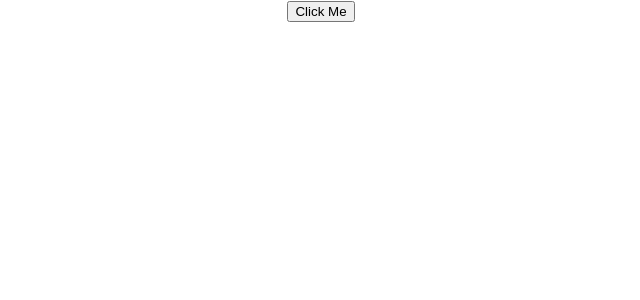
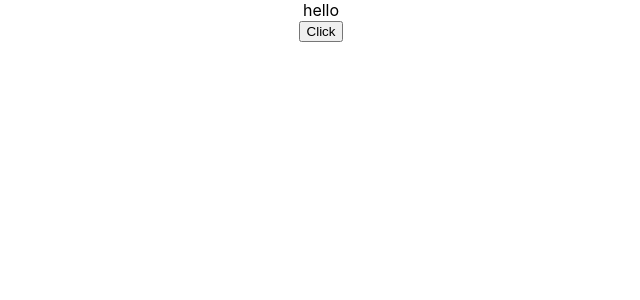
Before and after one commit to wildfoxcard/lessons-react, a React (Create React App) app in the folder reactjs/hello-world/: page / in a window 1280 px wide. Shown: the top 300 px of the page, without its empty margins (319-959 px from the left). Built offline with nearby package versions, Linux system fonts and the light colour scheme.

Commit message:
14th video

```diff
--- a/reactjs/hello-world/src/App.js
+++ b/reactjs/hello-world/src/App.js
@@ -6,14 +6,16 @@
 // import Hello from './components/Hello'
 // import Message from './components/Message'
 // import Counter from './components/Counter'
-import FunctionClick from './components/FunctionClick'
-import ClassClick from './components/ClassClick'
+// import FunctionClick from './components/FunctionClick'
+// import ClassClick from './components/ClassClick'
+import EventBind from './components/EventBind'
 
 
 function App() {
   return (
     <div className="App">
-      <ClassClick />
+      <EventBind />
+      {/* <ClassClick /> */}
       {/* <FunctionClick /> */}
       {/* <Counter /> */}
       {/* <Message /> */}
--- /dev/null
+++ b/reactjs/hello-world/src/components/EventBind.js
@@ -0,0 +1,32 @@
+import React, { Component } from 'react'
+
+class EventBind extends Component {
+    constructor(props) {
+        super(props)
+
+        this.state = {
+            message: "hello"
+        }
+
+        // this.clickHandler = this.clickHandler.bind(this)
+
+    }
+
+    clickHandler = () => {
+        this.setState({
+            message: "goodbye"
+        })
+        // console.log(this)
+    }
+
+    render() {
+        return (
+            <div>
+                <div>{this.state.message}</div>
+                <button onClick={this.clickHandler}>Click</button>
+            </div>
+        )
+    }
+}
+
+export default EventBind
```
Also changed, not shown: 1 other file (tests, documents, lock files or other folders).
